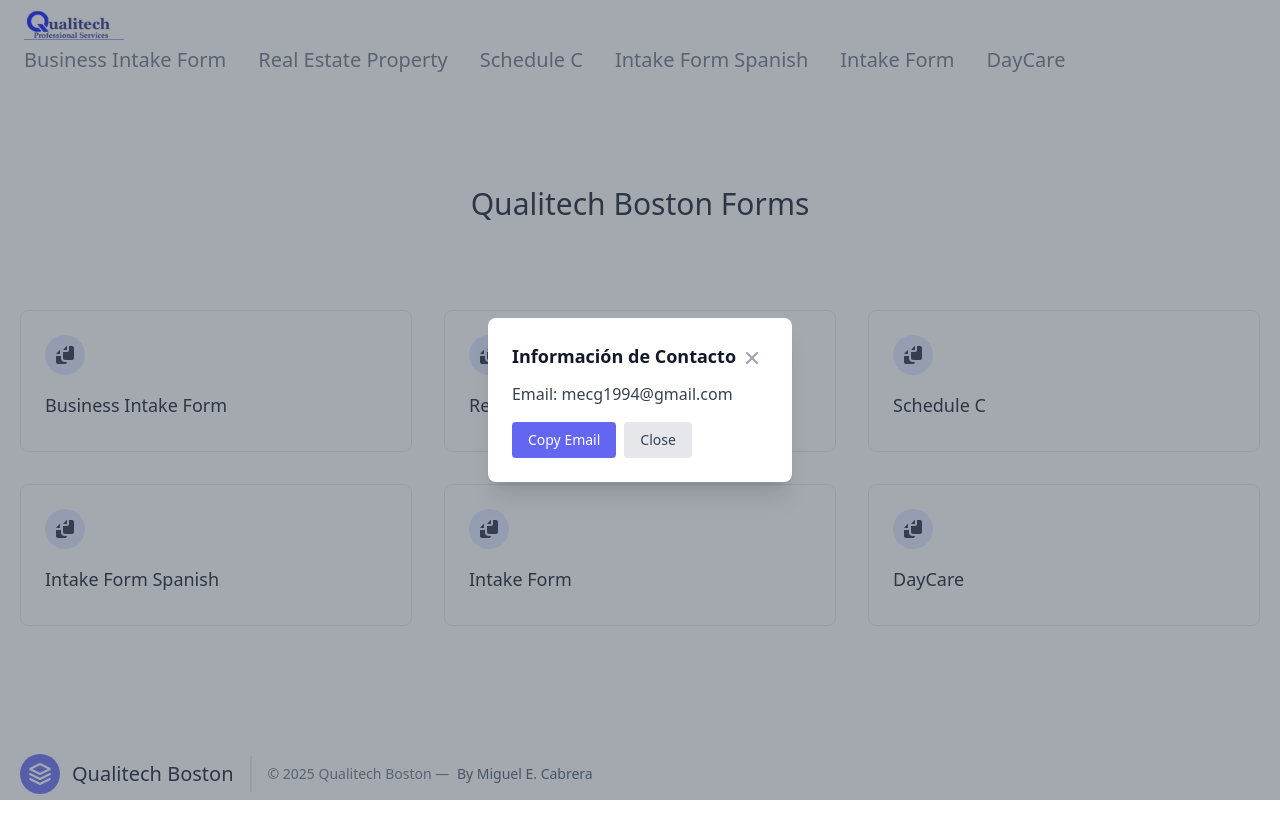
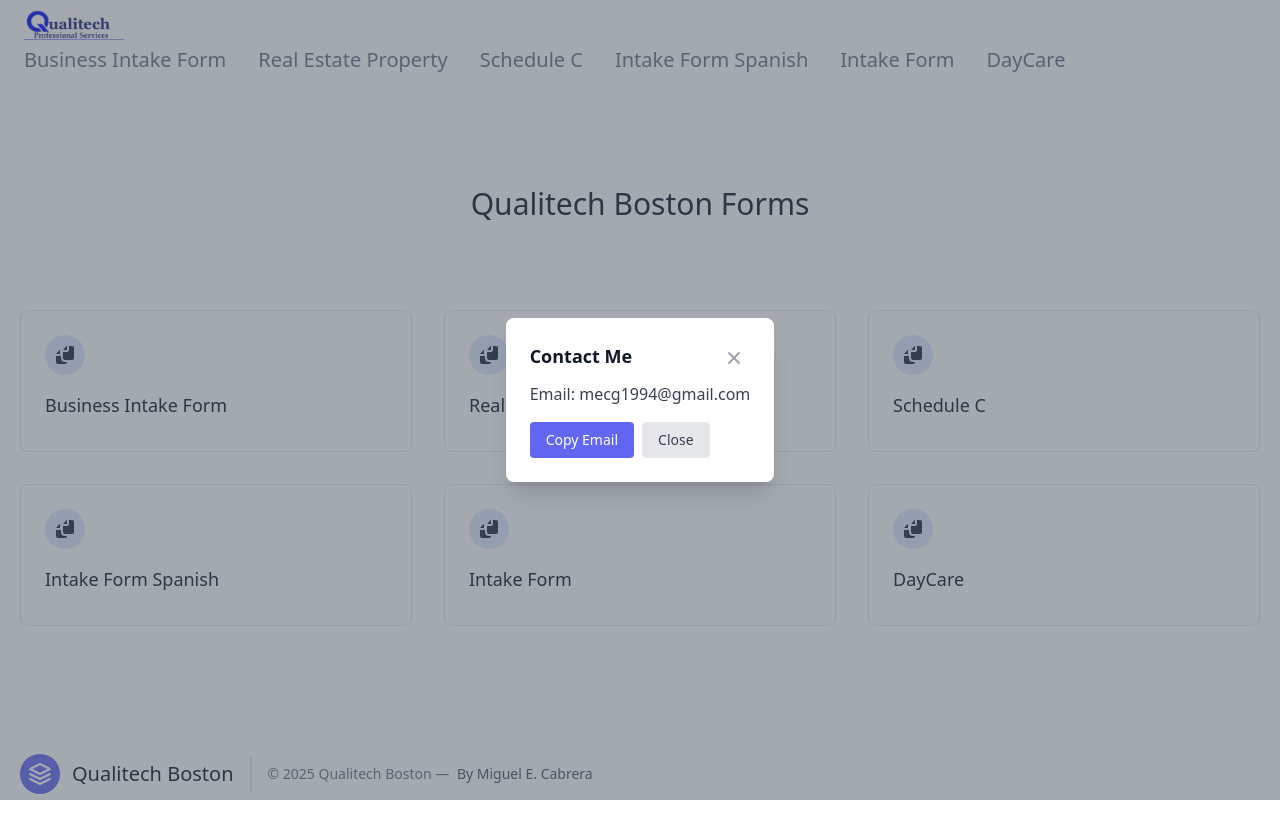
Before and after one commit to tohka53/formsquali, an Angular app: page /home in a window 1280 px wide. Both pictures are taken after a click on the button "By Miguel E. Cabrera". Built offline with nearby package versions, Linux system fonts and the light colour scheme.

Commit message:
Update footet.component.html

```diff
--- a/src/app/footet/footet/footet.component.html
+++ b/src/app/footet/footet/footet.component.html
@@ -20,7 +20,7 @@
          (click)="$event.stopPropagation()">
       <div class="flex items-start justify-between mb-2">
         <h3 class="text-lg font-semibold text-gray-900">
-          Información de Contacto
+          Contact Me
         </h3>
         <button
           (click)="showModal = false"
```
